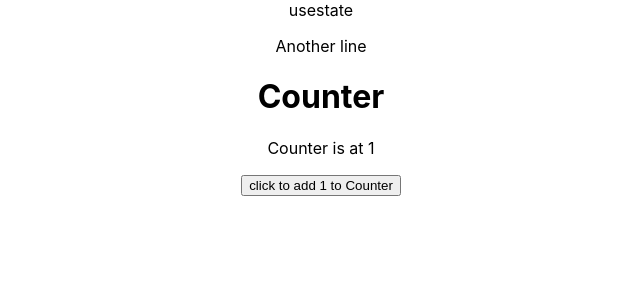
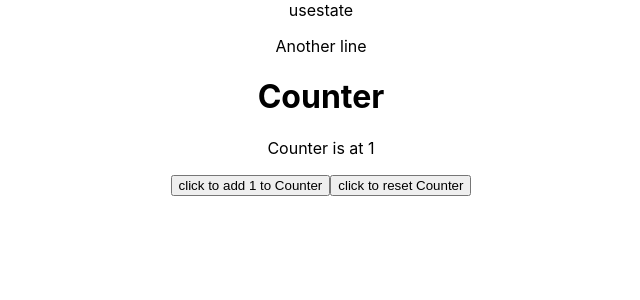
Before and after one commit to Gilaicohen/usestate, a React (Create React App) app in the folder usestate/: page / in a window 1280 px wide. Shown: the top 300 px of the page, without its empty margins (319-959 px from the left). Built offline with nearby package versions, Linux system fonts and the light colour scheme.

Commit message:
homework number 2

```diff
--- a/usestate/src/Counter.js
+++ b/usestate/src/Counter.js
@@ -7,14 +7,23 @@ function Counter() {
             return oldCount + 1
         }
       )
+        console.log(count);
+    }
+    function incr2(){
+        setCount(
+            function(oldCount2){
+                return 0
+            }
+        )
         console.log(count)
+    }
 
-    }
   return (
     <div >
     <h1>Counter</h1>
     <p>Counter is at {count}</p>
     <button onClick={incr}>click to add 1 to Counter </button>
+    <button onClick={incr2}>click to reset Counter </button>
     </div>
   );
 }
```
